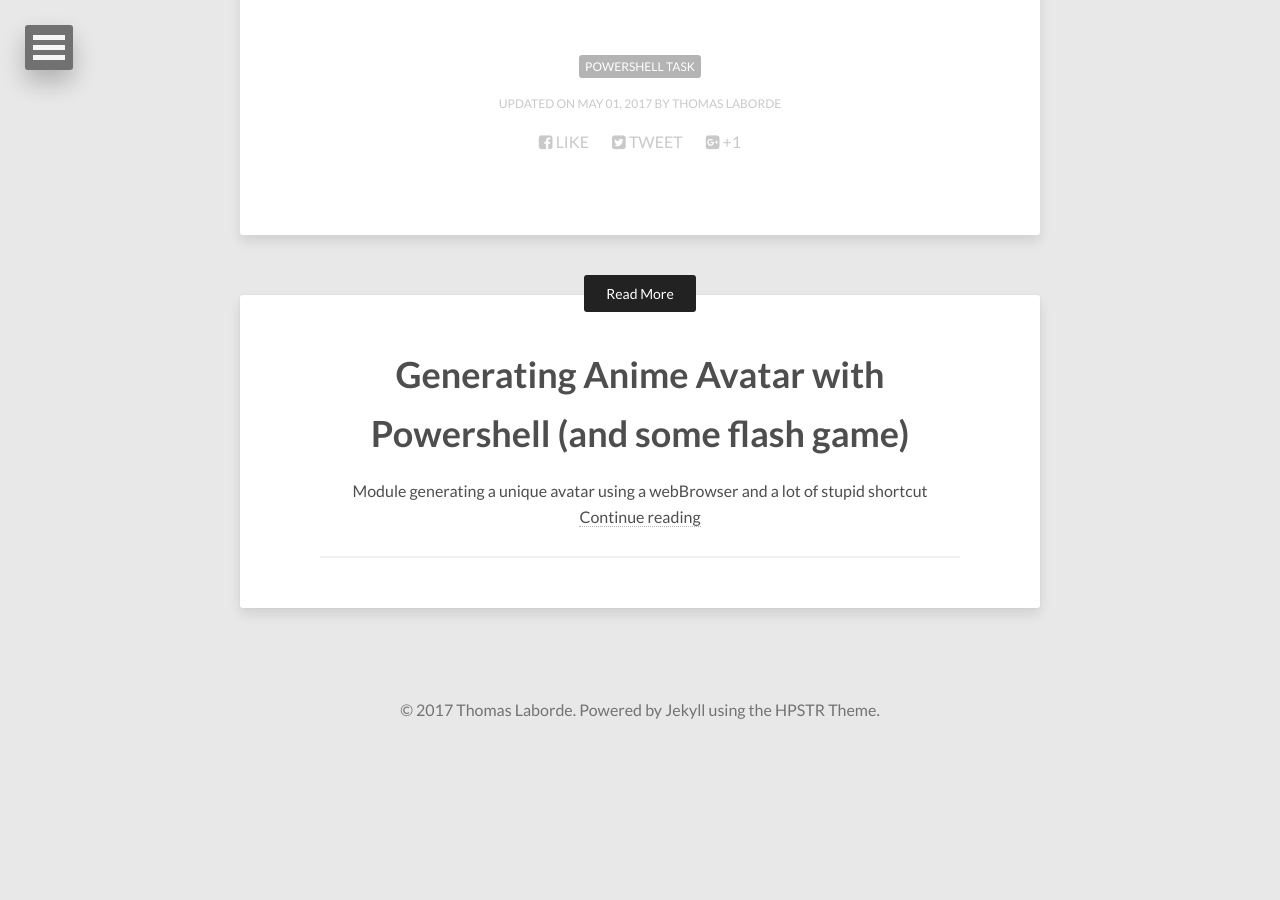
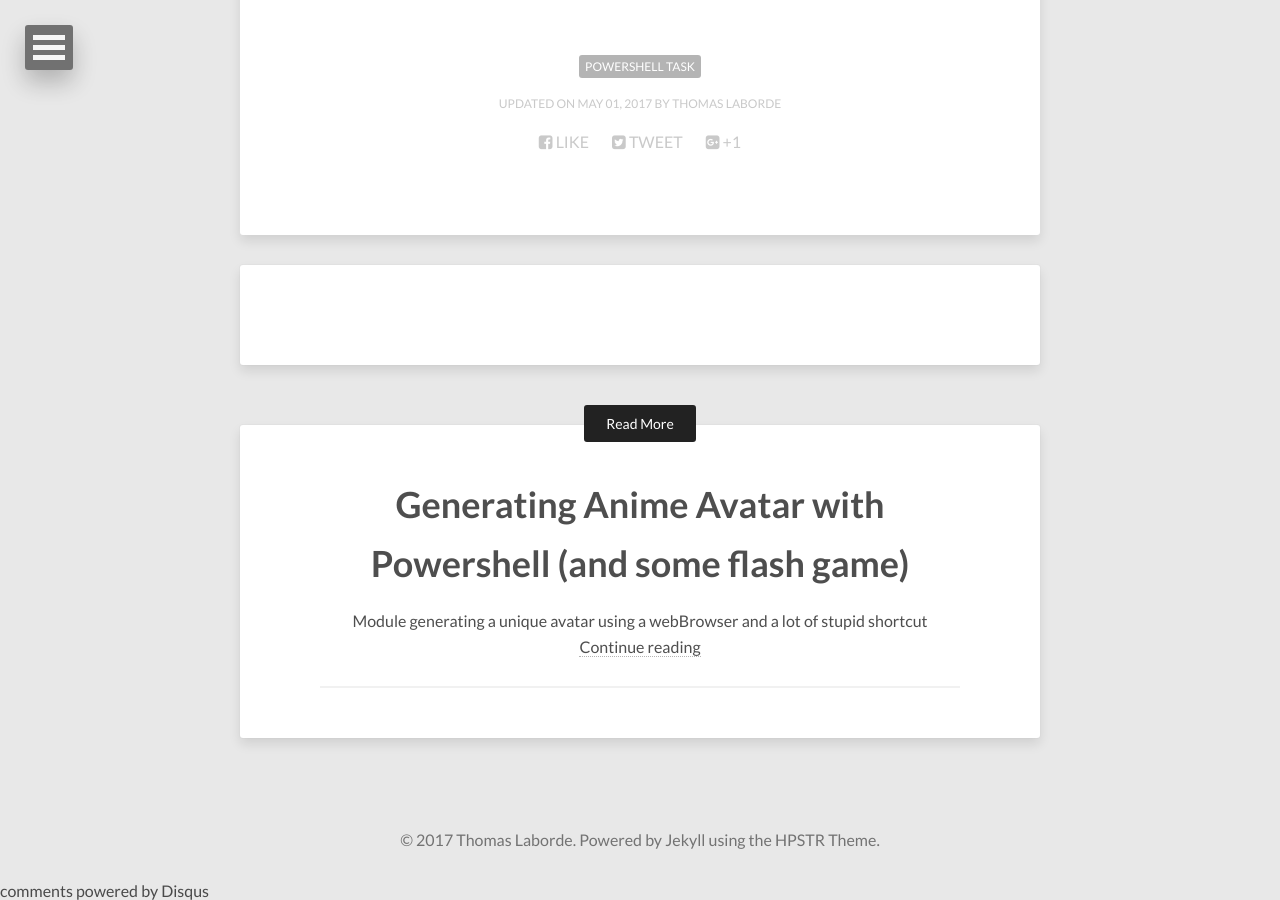
Before and after one commit to TLaborde/TLaborde.github.io, a Jekyll site: the page built from _posts/2017-04-28-better-tasks-in-powershell-part-1.md, in a window 1280 px wide and 900 px high, scrolled down 1798 px. Built offline with Jekyll 4.4.1, drawn with Linux system fonts in a browser that asks for light colours; nearby versions of some CDN libraries; comment, search, counter and statistics services are not loaded; before the commit the page ends 2549 px from its top, so only the background shows below that; part of the change alters nothing that is shown.

```diff
--- a/_config.yml
+++ b/_config.yml
@@ -1,6 +1,7 @@
 title:            Get-Stuffdone
 description:      Rambling about PowerShell and programming in general
-disqus_shortname:
+disqus_shortname: tlaborde
+comments: true
 reading_time:     true
 words_per_minute: 200
 # Your site's domain goes here (eg: https://mmistakes.github.io, http://yourdomain.com, etc)
@@ -29,13 +30,13 @@ owner:
 background:
 
 # Analytics and webmaster tools stuff goes here
-google_analytics:
+google_analytics: UA-98366769-1
 google_verify:
 # https://ssl.bing.com/webmaster/configure/verify/ownership Option 2 content= goes here
 bing_verify:
 
 # http://en.wikipedia.org/wiki/List_of_tz_database_time_zones
-timezone:    America/New_York
+timezone:    Asia/Tokyo
 future:      false  # publish future dated posts --  true, false (default)
 highlighter: rouge
 markdown:    kramdown
```
